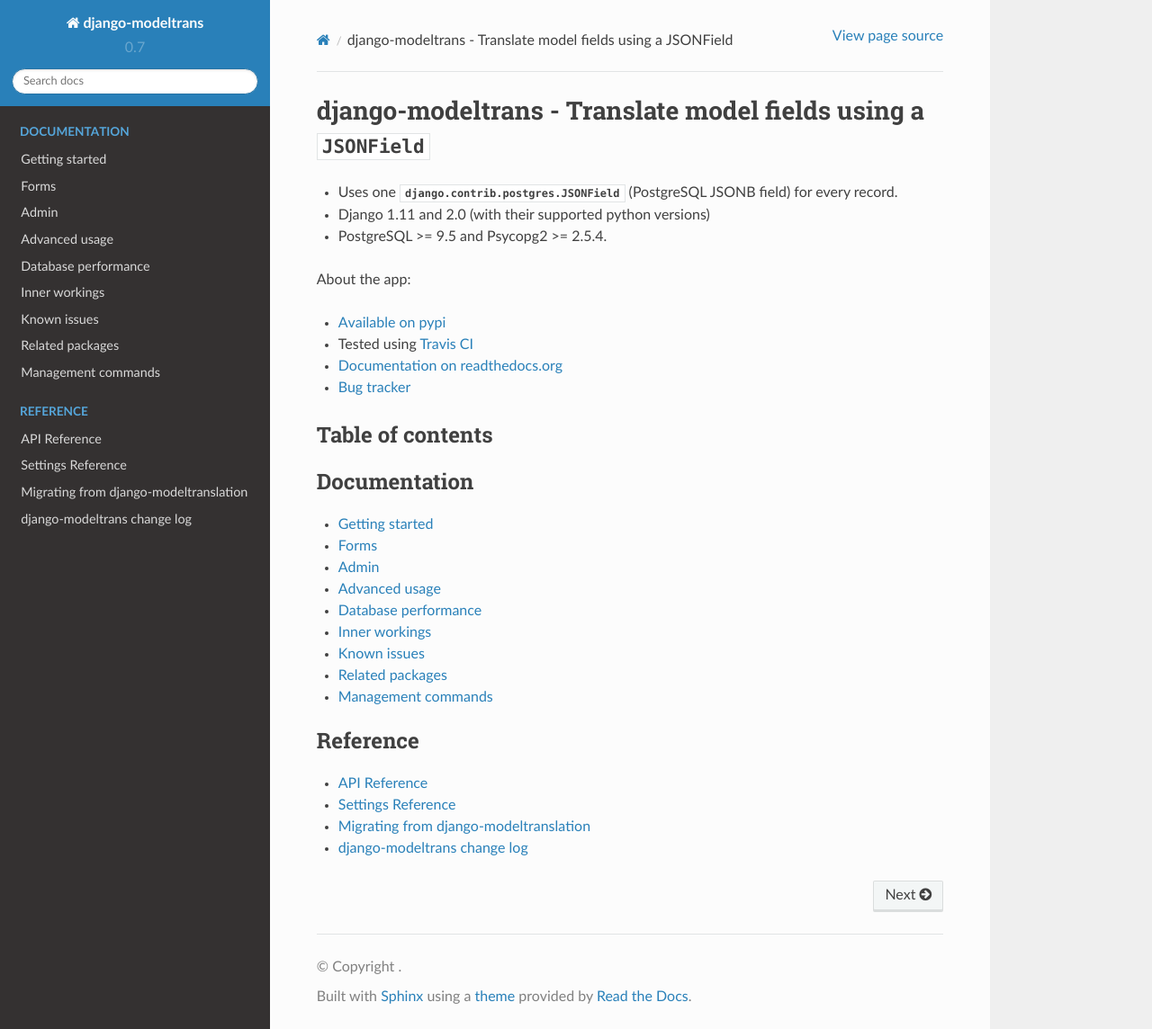
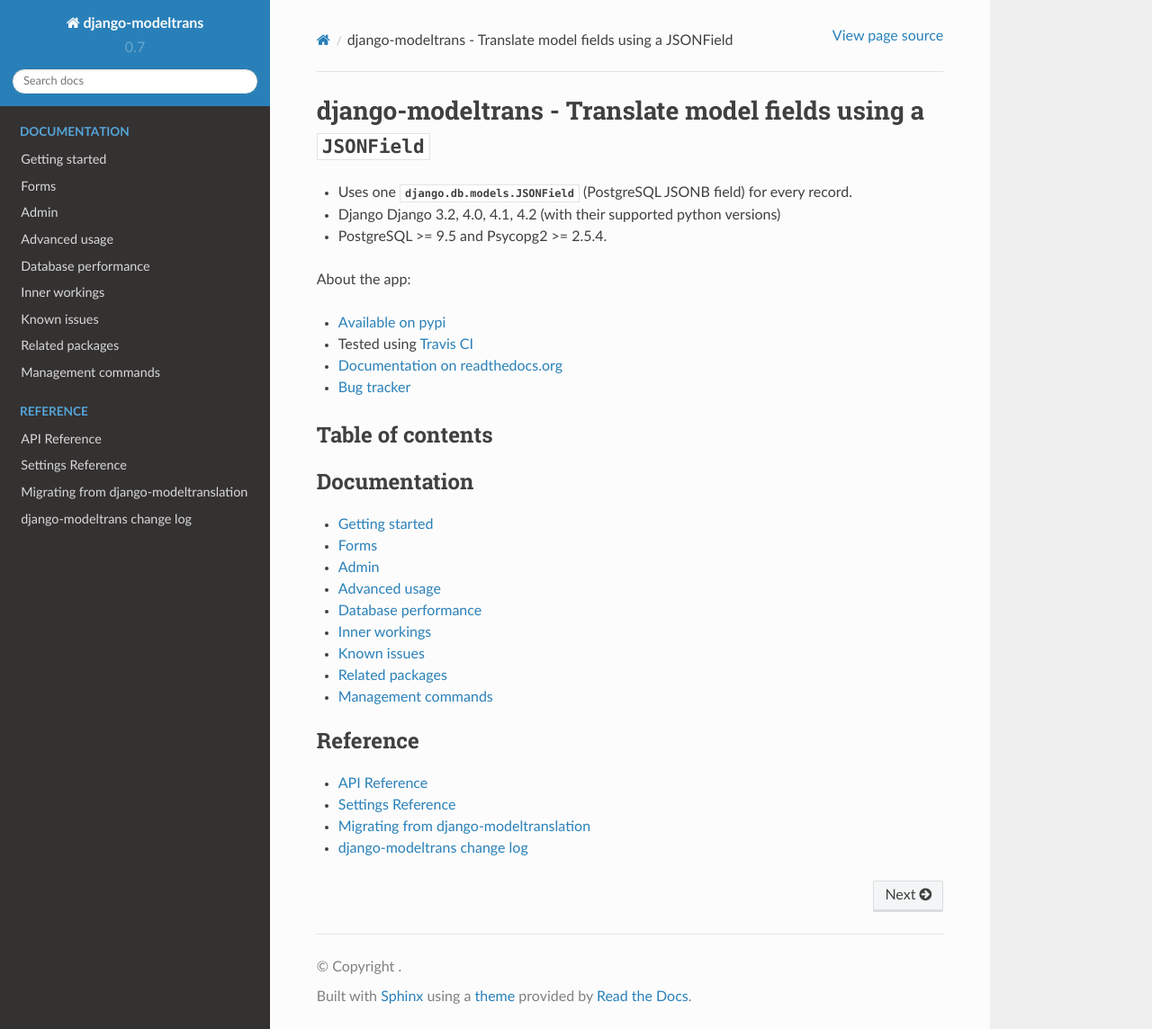
Before and after one commit to zostera/django-modeltrans, a Sphinx documentation site: the page built from docs/index.rst, in a window 1280 px wide and 1144 px high. Shown: the whole window at 90% size. Built offline with Sphinx 7.4.7 and the Read the Docs theme 2.0.0, drawn with Linux system fonts in a browser that asks for light colours.

Commit message:
Update Django versions in documentation

```diff
--- a/docs/index.rst
+++ b/docs/index.rst
@@ -4,8 +4,8 @@
 django-modeltrans - Translate model fields using a `JSONField`
 ==============================================================
 
-- Uses one `django.contrib.postgres.JSONField` (PostgreSQL JSONB field) for every record.
-- Django 1.11 and 2.0 (with their supported python versions)
+- Uses one `django.db.models.JSONField` (PostgreSQL JSONB field) for every record.
+- Django Django 3.2, 4.0, 4.1, 4.2 (with their supported python versions)
 - PostgreSQL >= 9.5 and Psycopg2 >= 2.5.4.
 
 About the app:
```
